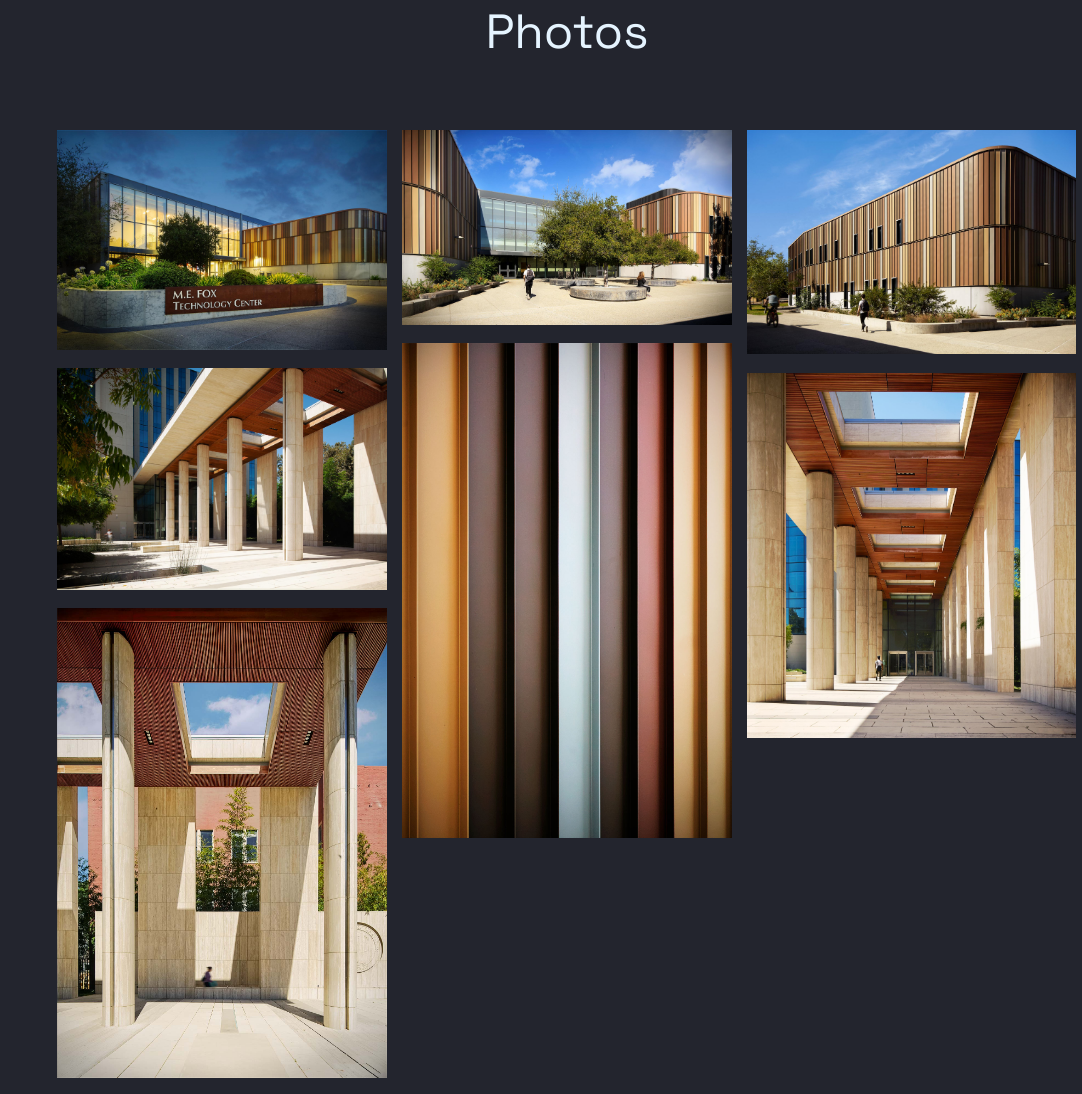
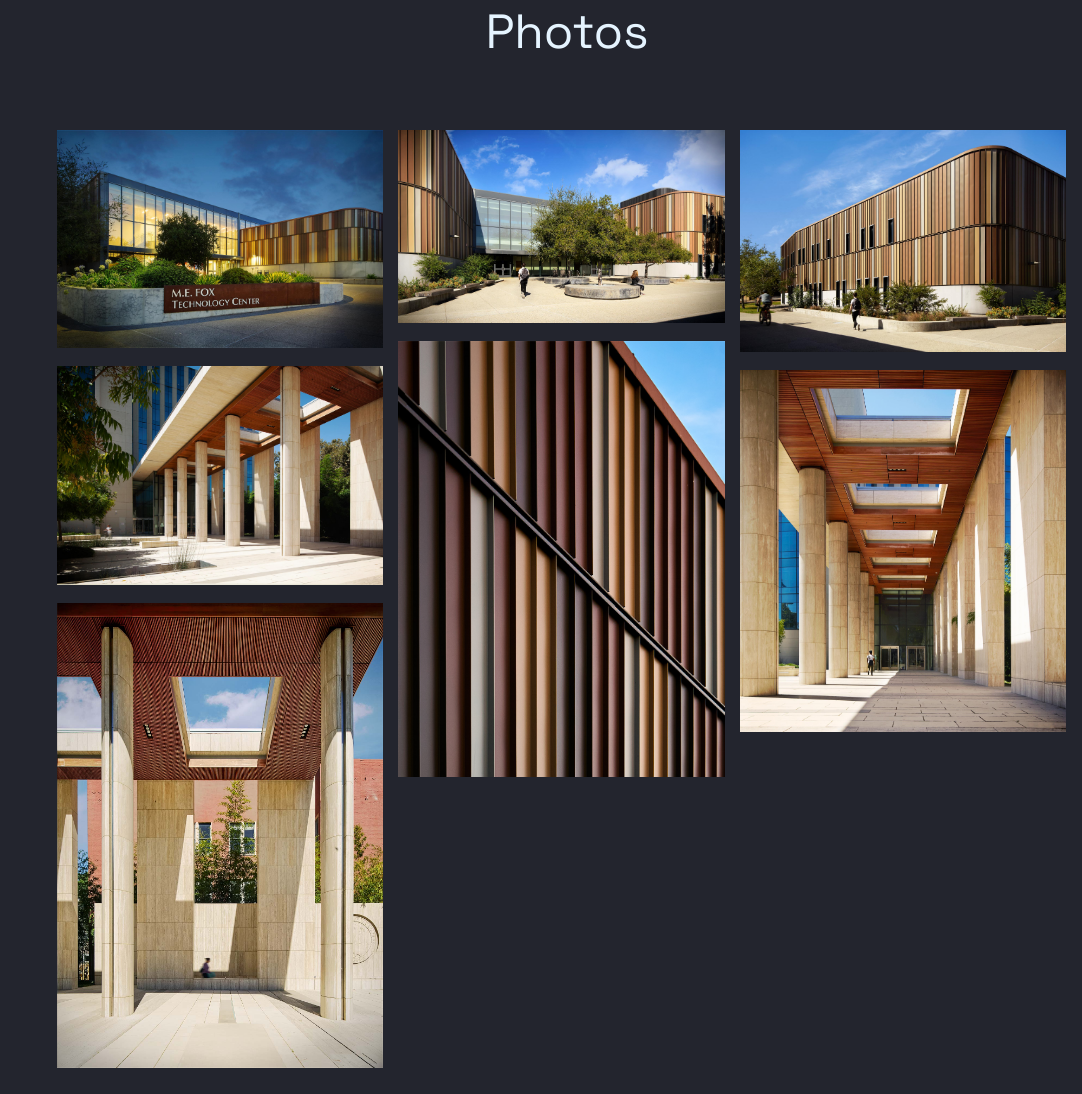
Before and after one commit to jthieleruiz/photo-site, a website: page index.html in a window 1280 px wide. Shown: the part 960-2054 px from the top of the page, without its empty margins (198-1280 px from the left). Drawn offline with nearby package versions, Linux system fonts and the light colour scheme; files whose address does not match are found by name; a web font is replaced by a local one.

Commit message:
Updated image + improved 3-column responsiveness

```diff
--- a/index.html
+++ b/index.html
@@ -75,12 +75,12 @@
             <div class="col-md-7 text-center">
               <!-- <h1 class=" heading text-uppercase text-white" data-aos="fade-up">Javier Thiele-Ruiz</h1> -->
               <a href="#section-photos" class="d-block " >
-                <img src="images/GettyImages-672094523.jpg" alt="Image" class="img-fluid mb-0">
+                <img src="images/West Valley Student Services.jpg" alt="Image" class="img-fluid mb-0">
             </div>
           </div>
         </section>
 
-        <div class="container-fluid site-section">
+        <div class=" site-section">
 
           <div class="row mb-3">
             <div class="col-12 text-center">
@@ -108,10 +108,15 @@
                 </a>
               </div>
               <div class="grid-item " >
-                <a href="images/West Valley Spec Detail.jpg" class="" data-fancybox="gallery" data-caption="West Valley College Fox Technology Center | Steinberg Hart">
-                  <img src="images/West Valley Spec Detail.jpg" alt="Image" class="mb-0">
+                <a href="images/West Valley Spec Detail 2.jpg" class="" data-fancybox="gallery" data-caption="West Valley College Fox Technology Center | Steinberg Hart">
+                  <img src="images/West Valley Spec Detail 2.jpg" alt="Image" class="mb-0">
                 </a>
               </div>
+              <!-- <div class="grid-item " > -->
+              <!--   <a href="images/West Valley Spec Detail.jpg" class="" data-fancybox="gallery" data-caption="West Valley College Fox Technology Center | Steinberg Hart"> -->
+              <!--     <img src="images/West Valley Spec Detail.jpg" alt="Image" class="mb-0"> -->
+              <!--   </a> -->
+              <!-- </div> -->
 
               <div class="grid-item" >
                 <a href="images/Family Justice 1.jpg" class="" data-fancybox="gallery" data-caption="Family Justice Center | ZGF">
@@ -136,7 +141,7 @@
 
         </div>
         <section class="site-section" id="section-about">
-          <div class="container" >
+          <div class="container-fluid">
             <div class="row justify-content-center">
 
               <div class="col-md-8">
@@ -175,7 +180,7 @@
         </section>
 
         <section class="site-section" id="section-contact">
-          <div class="container">
+          <div class="container-fluid">
             <div class="row justify-content-center">
               <div class="col-md-8">
                 <h2 class=" mb-5 heading">Contact</h2>
--- a/js/main.js
+++ b/js/main.js
@@ -57,7 +57,7 @@ jQuery(document).ready(function($) {
 				itemSelector: '.grid-item',      // Target each grid item
 				columnWidth: '.grid-sizer',      // Set the column width based on the grid-sizer
 				percentPosition: true,           // Use percentage-based positioning
-				fitWidth: true,                  // Ensure the grid fits within the container width
+				fitWidth: false,                  // Ensure the grid fits within the container width
 				gutter: 5                        // Set the gutter to match the spacing between images
 			});
 			// After Masonry layout is complete, refresh AOS
--- a/scss/_site-blocks.scss
+++ b/scss/_site-blocks.scss
@@ -3,7 +3,7 @@
 	width: 250px;
 	height: 100vh;
 	min-height: 400px;
-	overflow: auto;
+	overflow: hidden;
 	/* background: $white; */
 	/* background: $global_bg_color; */
 	background: linear-gradient(90deg, rgb(22, 23, 24) 0%, rgb(35, 37, 46) 93%);
@@ -243,7 +243,7 @@ $columns-mobile: 1;
 
 // Function to calculate column width based on the number of columns
 @function column-width($columns) {
-  @return (99% / $columns );
+  @return calc(98% / $columns );
 }
 
 // Masonry Grid Styles
--- a/scss/bootstrap/_variables.scss
+++ b/scss/bootstrap/_variables.scss
@@ -277,7 +277,7 @@ $h4-font-size:                $font-size-base * 1.5 !default;
 $h5-font-size:                $font-size-base * 1.25 !default;
 $h6-font-size:                $font-size-base !default;
 
-$headings-margin-bottom:      ($spacer / 2) !default;
+$headings-margin-bottom:      calc($spacer / 2) !default;
 $headings-font-family:        inherit !default;
 $headings-font-weight:        500 !default;
 $headings-line-height:        1.2 !default;
@@ -643,11 +643,11 @@ $nav-pills-link-active-color:       $component-active-color !default;
 $nav-pills-link-active-bg:          $component-active-bg !default;
 
 $nav-divider-color:                 $gray-200 !default;
-$nav-divider-margin-y:              ($spacer / 2) !default;
+$nav-divider-margin-y:              calc($spacer / 2) !default;
 
 // Navbar
 
-$navbar-padding-y:                  ($spacer / 2) !default;
+$navbar-padding-y:                  calc($spacer / 2) !default;
 $navbar-padding-x:                  $spacer !default;
 
 $navbar-nav-link-padding-x:         .5rem !default;
@@ -656,7 +656,7 @@ $navbar-brand-font-size:            $font-size-lg !default;
 // Compute the navbar-brand padding-y so the navbar-brand will have the same height as navbar-text and nav-link
 $nav-link-height:                   ($font-size-base * $line-height-base + $nav-link-padding-y * 2) !default;
 $navbar-brand-height:               $navbar-brand-font-size * $line-height-base !default;
-$navbar-brand-padding-y:            ($nav-link-height - $navbar-brand-height) / 2 !default;
+$navbar-brand-padding-y:            calc(calc($nav-link-height - $navbar-brand-height) / 2) !default;
 
 $navbar-toggler-padding-y:          .25rem !default;
 $navbar-toggler-padding-x:          .75rem !default;
@@ -727,7 +727,7 @@ $card-bg:                           $white !default;
 
 $card-img-overlay-padding:          1.25rem !default;
 
-$card-group-margin:                 ($grid-gutter-width / 2) !default;
+$card-group-margin:                 calc($grid-gutter-width / 2) !default;
 $card-deck-margin:                  $card-group-margin !default;
 
 $card-columns-count:                3 !default;
```
Also changed, not shown: css/style.css, images/West Valley Spec Detail 2.jpg (added), images/West Valley Student Services.jpg (added).
